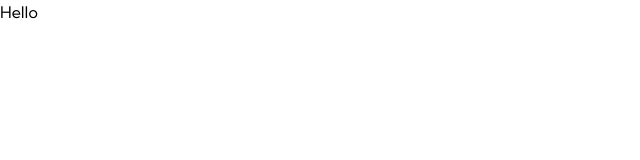
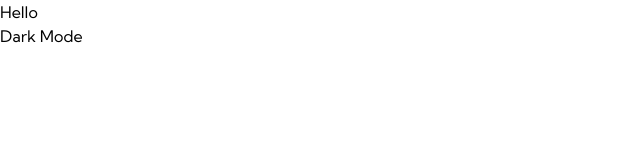
Before and after one commit to calebesg/ecommerce-product-page, a Next.js app: page / in a window 1280 px wide. Shown: the top 160 px of the page, without its empty margins (0-640 px from the left). Built offline with nearby package versions, Linux system fonts and the light colour scheme.

Commit message:
create theme context

```diff
--- /dev/null
+++ b/src/contexts/ThemeContext.tsx
@@ -0,0 +1,26 @@
+import { createContext, useState } from "react";
+
+const Context = createContext({
+  theme: "light",
+  changeTheme: () => {},
+});
+
+interface ThemeProviderProps {
+  children: any;
+}
+
+export function ThemeProvider({ children }: ThemeProviderProps) {
+  const [theme, setTheme] = useState("light");
+
+  const changeTheme = function () {
+    setTheme(theme === "light" ? "dark" : "light");
+  };
+
+  return (
+    <Context.Provider value={{ theme: theme, changeTheme: changeTheme }}>
+      {children}
+    </Context.Provider>
+  );
+}
+
+export default Context;
--- a/src/pages/_app.tsx
+++ b/src/pages/_app.tsx
@@ -1,8 +1,13 @@
-import '../styles/globals.css'
-import type { AppProps } from 'next/app'
+import "../styles/globals.css";
+import type { AppProps } from "next/app";
+import { ThemeProvider } from "../contexts/ThemeContext";
 
 function MyApp({ Component, pageProps }: AppProps) {
-  return <Component {...pageProps} />
+  return (
+    <ThemeProvider>
+      <Component {...pageProps} />
+    </ThemeProvider>
+  );
 }
 
-export default MyApp
+export default MyApp;
--- /dev/null
+++ b/src/pages/_document.tsx
@@ -0,0 +1,14 @@
+import { Html, Head, Main, NextScript } from "next/document";
+
+export default function Document() {
+  return (
+    <Html lang="en">
+      <Head></Head>
+
+      <body>
+        <Main />
+        <NextScript />
+      </body>
+    </Html>
+  );
+}
--- a/src/pages/index.tsx
+++ b/src/pages/index.tsx
@@ -1,7 +1,14 @@
+import ThemeContext from "../contexts/ThemeContext";
+
 export default function Home() {
   return (
     <div>
       <h1>Hello</h1>
+      <ThemeContext.Consumer>
+        {(value) => (
+          <button onClick={() => value.changeTheme()}>Dark Mode</button>
+        )}
+      </ThemeContext.Consumer>
     </div>
   );
 }
```
